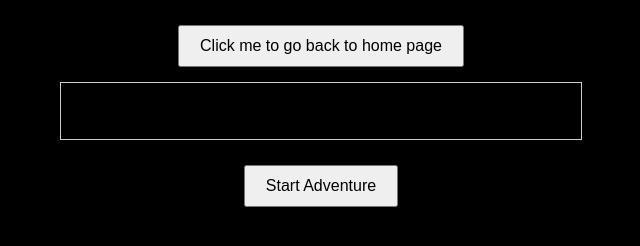
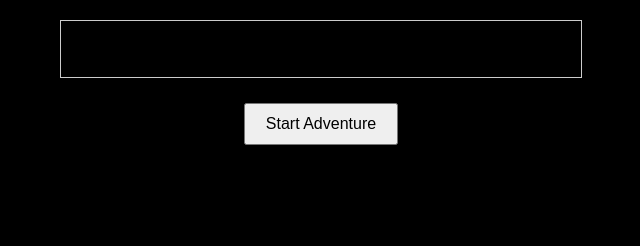
Before and after one commit to Stickcodes/TheCaveGame, a plain HTML site: page user.html in a window 1280 px wide. Shown: the whole page, without its empty margins (319-959 px from the left). Drawn offline with Linux system fonts and the light colour scheme.

Commit message:
Update user.html

```diff
--- a/user.html
+++ b/user.html
@@ -48,7 +48,6 @@
     </style>
 </head>
 <body>
-  <a href="https://stickcodes.github.io/TheCaveGame/"><button>Click me to go back to home page</button></a>
     <div id="output">Welcome to the The Cave. Click the buttons to make choices and progress through the story.</div>
     <div id="options">
         <button onclick="startGame()">Start Adventure</button>
```
